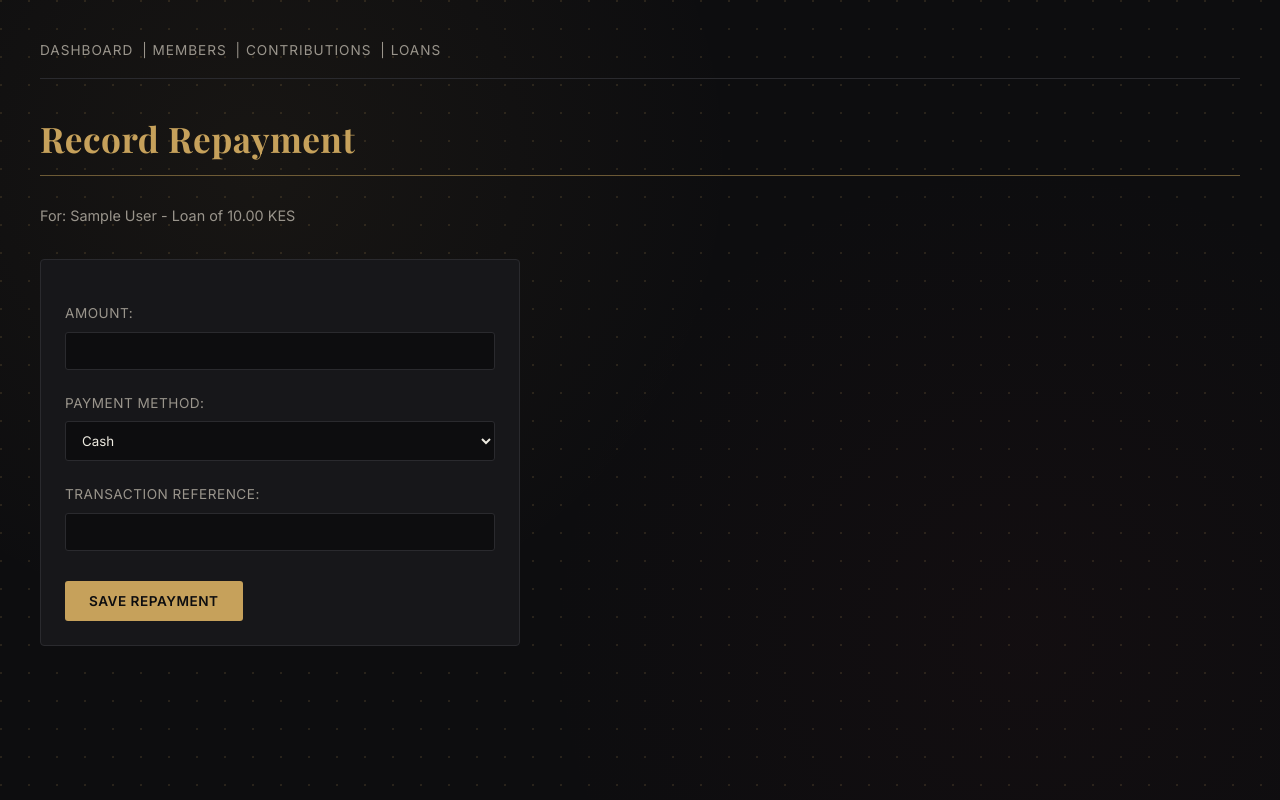
After one commit to ATHMAN-RLD/chama-platform-, a Django app: page /loans/1/repay/ in a window 1280 px wide. The commit adds this page. Run offline with Django 5.2, Linux system fonts and the light colour scheme; tables that the repository leaves empty hold one stand-in row (values such as "Sample post").

Commit message:
Add form to record loan repayments through the website

```diff
--- a/groups/forms.py
+++ b/groups/forms.py
@@ -1,7 +1,13 @@
 from django import forms
 from .models import Chama
+from .models import Repayment
 
 class ChamaForm(forms.ModelForm):
     class Meta:
         model = Chama
         fields = ['name', 'description', 'contribution_amount', 'contribution_frequency']
+
+class RepaymentForm(forms.ModelForm):
+    class Meta:
+        model = Repayment
+        fields = ['amount', 'payment_method', 'transaction_reference']
--- /dev/null
+++ b/groups/templates/groups/add_repayment.html
@@ -0,0 +1,14 @@
+{% extends 'groups/base.html' %}
+
+{% block title %}Record Repayment{% endblock %}
+
+{% block content %}
+<h1>Record Repayment</h1>
+<hr>
+<p class="org-meta">For: {{ loan.membership.member.full_name }} - Loan of {{ loan.amount }} KES</p>
+<form method="POST">
+    {% csrf_token %}
+    {{ form.as_p }}
+    <button type="submit">Save Repayment</button>
+</form>
+{% endblock %}
--- a/groups/templates/groups/loan_list.html
+++ b/groups/templates/groups/loan_list.html
@@ -9,6 +9,7 @@
     {% for item in loan_data %}
         <li class="status-{{ item.loan.status }}">
     {{ item.loan.membership.member.full_name }} - {{ item.loan.amount }} KES ({{ item.loan.status }})
+    <a href="{% url 'add_repayment' item.loan.id %}">Record Repayment</a>
     <br>
     <span style="color: var(--muted); font-size: 0.85rem;">
         Repaid: {{ item.total_repaid }} KES &nbsp;•&nbsp; Remaining: {{ item.remaining }} KES
--- a/groups/urls.py
+++ b/groups/urls.py
@@ -9,4 +9,5 @@ urlpatterns = [
     path('chamas/add/', views.add_chama, name='add_chama'),
     path('pay/<int:membership_id>/', views.pay_contribution, name='pay_contribution'),
     path('mpesa/callback/', views.mpesa_callback, name='mpesa_callback'),
+    path('loans/<int:loan_id>/repay/', views.add_repayment, name='add_repayment'),
 ]
--- a/groups/views.py
+++ b/groups/views.py
@@ -6,6 +6,7 @@ from . import mpesa
 from django.views.decorators.csrf import csrf_exempt
 from django.http import JsonResponse
 import json
+from .forms import ChamaForm, RepaymentForm
 
 
 def chama_list(request):
@@ -90,6 +91,19 @@ def pay_contribution(request, membership_id):
         return render(request, 'groups/payment_result.html', {'response': response, 'contribution': contribution})
     return render(request, 'groups/pay_contribution.html', {'membership': membership})
 
+def add_repayment(request, loan_id):
+    loan = Loan.objects.get(id=loan_id)
+    if request.method == 'POST':
+        form = RepaymentForm(request.POST)
+        if form.is_valid():
+            repayment = form.save(commit=False)
+            repayment.loan = loan
+            repayment.save()
+            return redirect('loan_list')
+    else:
+        form = RepaymentForm()
+    return render(request, 'groups/add_repayment.html', {'form': form, 'loan': loan})
+
 
 @csrf_exempt
 def mpesa_callback(request):
```
Lines whose indentation alone changed are shown as unchanged.
